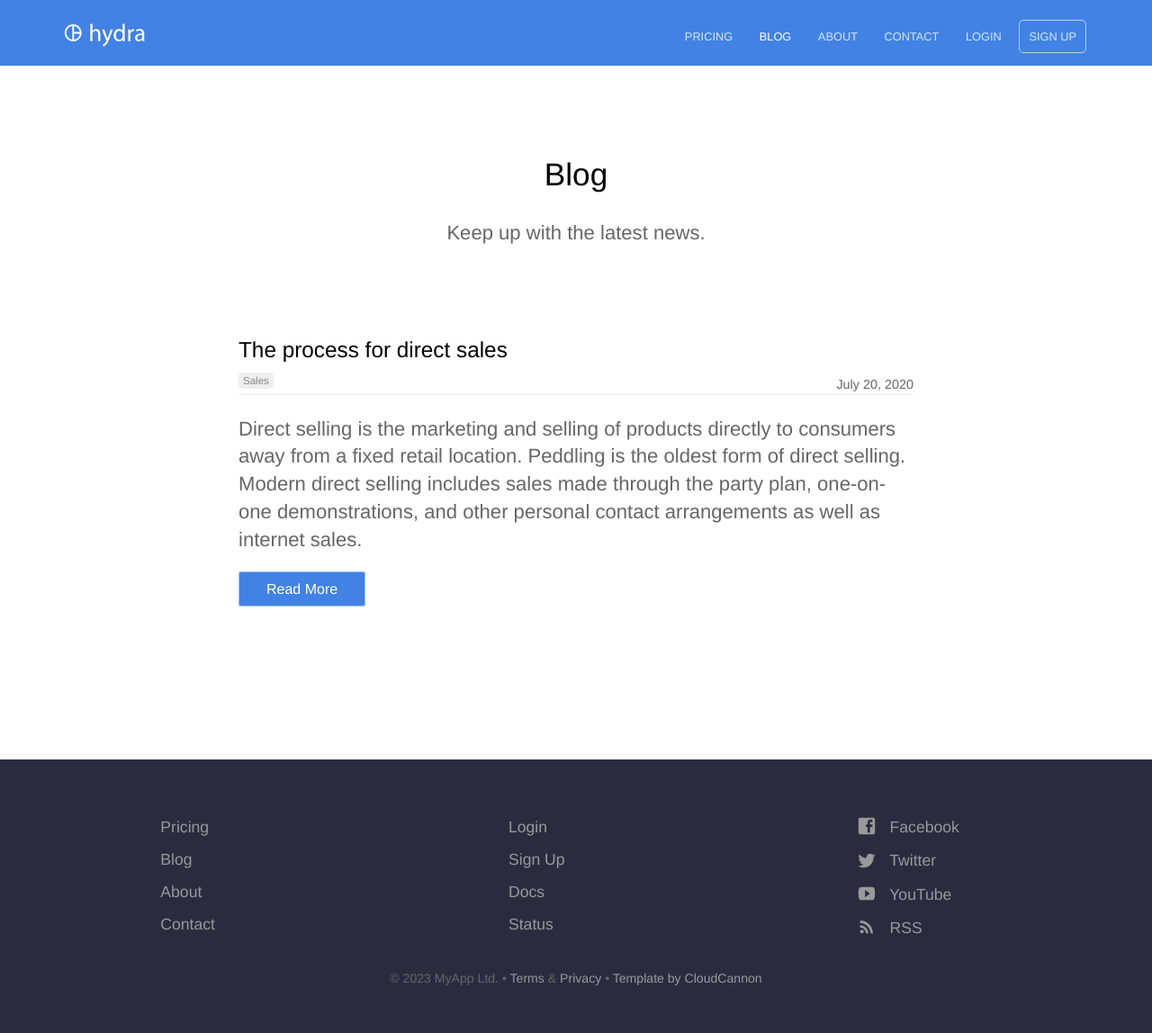
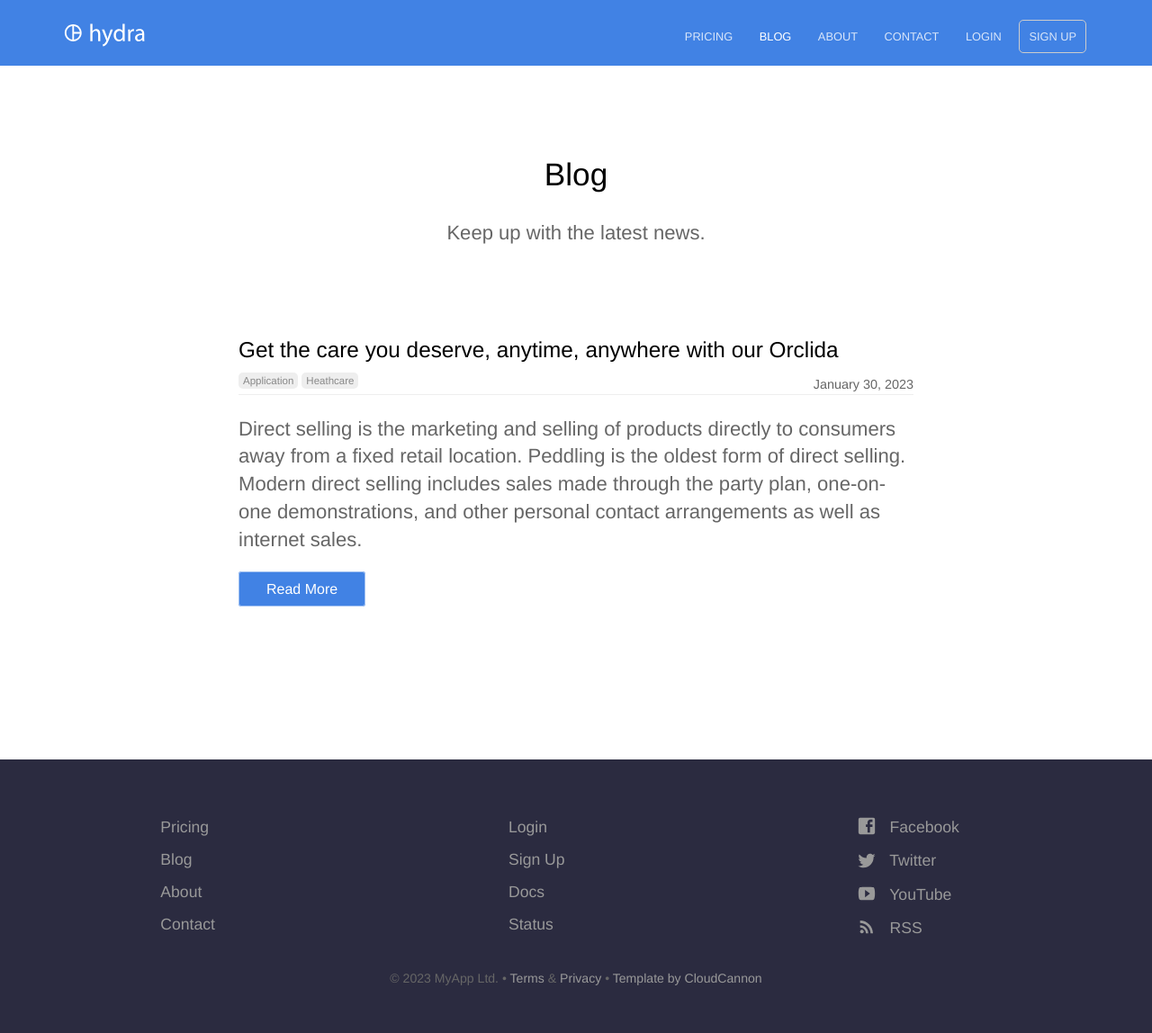
Before and after one commit to STIERTH1/orclida_dev.github.io, a Jekyll site: the page built from blog/index.html, in a window 1280 px wide. Shown: the whole page at 90% size. Built offline with Jekyll 4.4.1, drawn with Linux system fonts in a browser that asks for light colours; the list of posts is cut into pages by our own code.

Commit message:
Update blog post

```diff
--- a/_posts/2016-07-20-the-process-for-direct-sales.md
+++ b/_posts/2016-07-20-the-process-for-direct-sales.md
@@ -1,9 +1,10 @@
 ---
-date: 2020-07-20
-title: The process for direct sales
+date: 2023-01-30
+title: Get the care you deserve, anytime, anywhere with our Orclida
 categories:
-  - sales
-author_staff_member: anna
+  - application
+  - heathcare
+author_staff_member: thibaut
 ---
 
 Direct selling is the marketing and selling of products directly to consumers away from a fixed retail location. Peddling is the oldest form of direct selling. Modern direct selling includes sales made through the party plan, one-on-one demonstrations, and other personal contact arrangements as well as internet sales.
```
